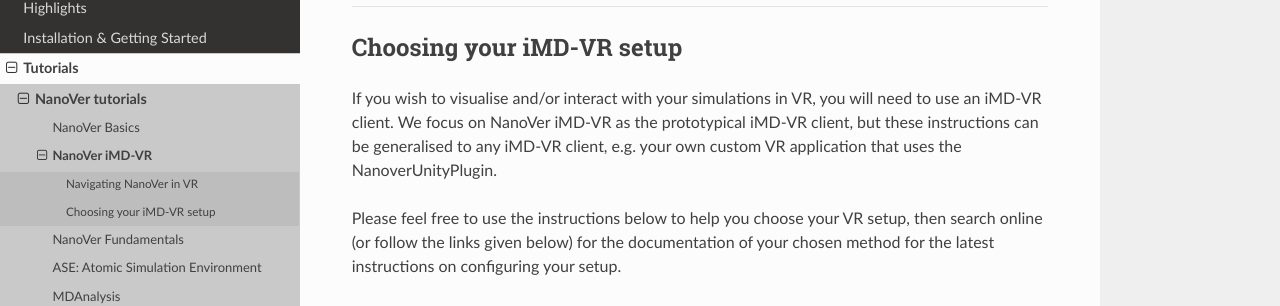
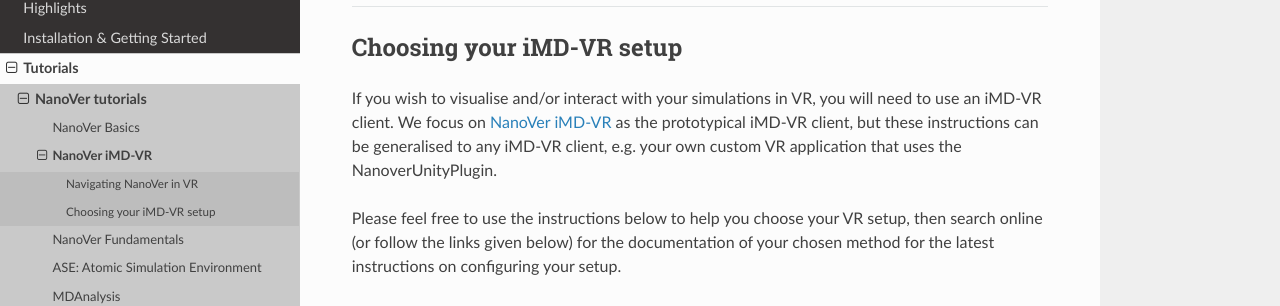
Before and after one commit to IRL2/nanover-docs, a Sphinx documentation site: the page built from source/tutorials/vrclient.rst, in a window 1280 px wide and 900 px high, scrolled down 6240 px. Shown: the part 169-475 px from the top of the window. Built offline with Sphinx 7.4.7 and the Read the Docs theme 3.1.0, drawn with Linux system fonts in a browser that asks for light colours; pages that are not in the unit, such as notebooks, are missing from menus; the version number could not be read and is left out; part of the change alters nothing that is shown.

```diff
--- a/source/tutorials/vrclient.rst
+++ b/source/tutorials/vrclient.rst
@@ -554,7 +554,7 @@ Choosing your iMD-VR setup
 ##########################
 
 If you wish to visualise and/or interact with your simulations in VR, you will need to use an iMD-VR client.
-We focus on NanoVer iMD-VR as the prototypical iMD-VR client, but these instructions can be generalised to any iMD-VR client,
+We focus on `NanoVer iMD-VR <https://github.com/IRL2/nanover-imd-vr>`_ as the prototypical iMD-VR client, but these instructions can be generalised to any iMD-VR client,
 e.g. your own custom VR application that uses the NanoverUnityPlugin.
 
 Please feel free to use the instructions below to help you choose your VR setup,
```
